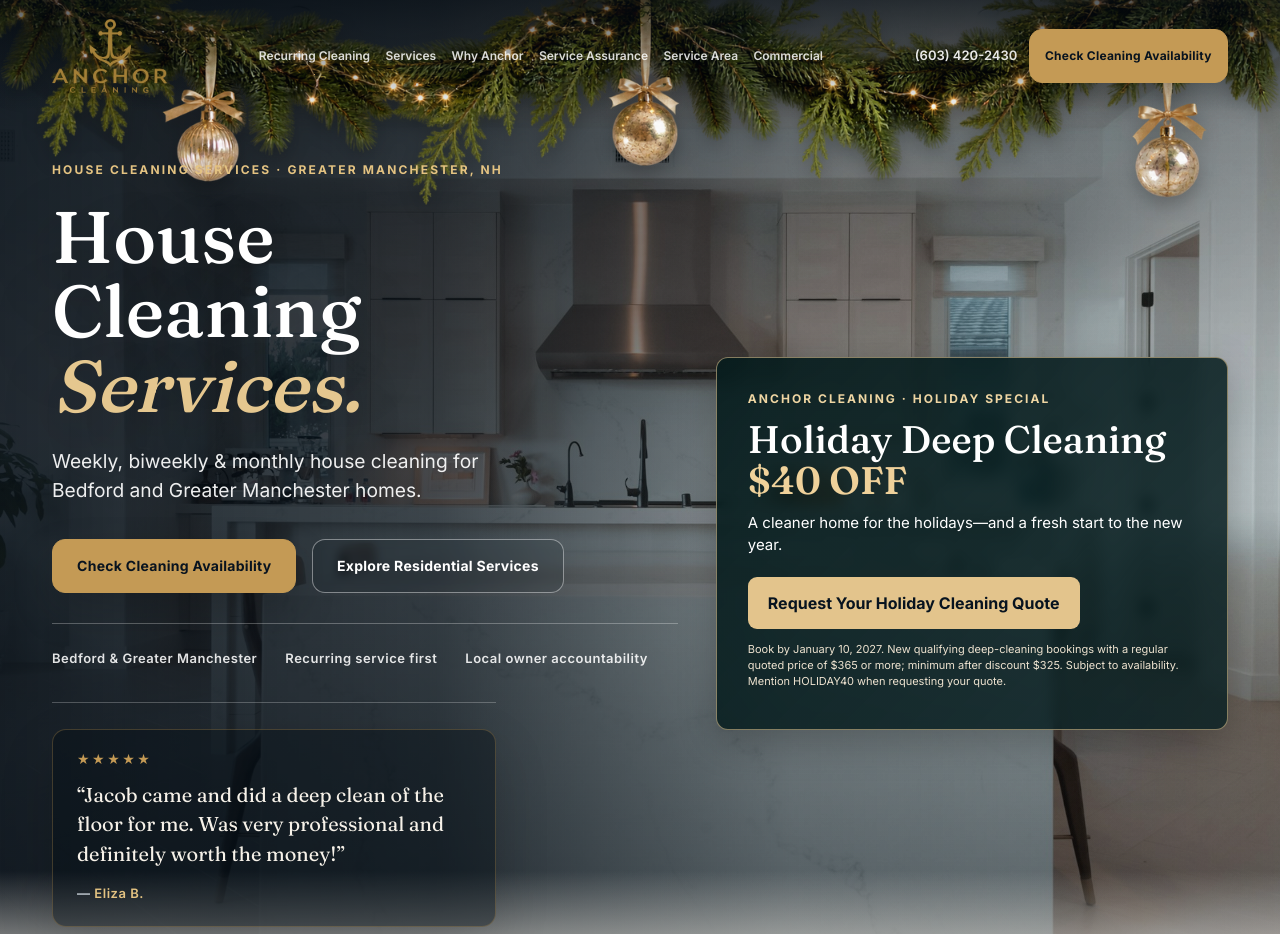
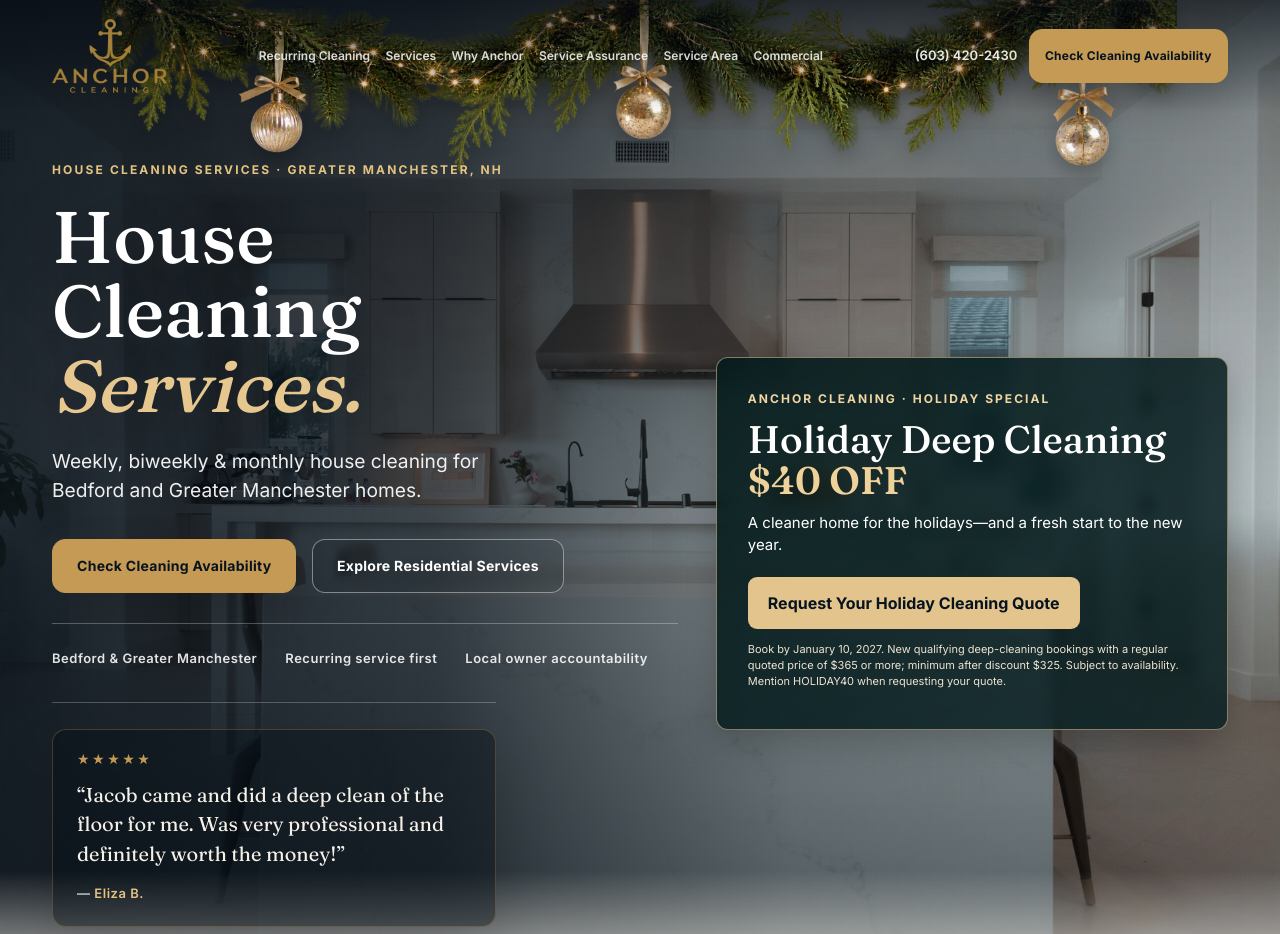
Before and after one commit to pulseforgeatmns-ops/anchor-cleaning, a plain HTML site: page residential/index.html in a window 1280 px wide. Shown: the top 934 px of the page. Drawn offline with Linux system fonts and the light colour scheme.

Commit message:
Refine holiday garland scale to keep ornaments clear of hero copy

```diff
--- a/residential/index.html
+++ b/residential/index.html
@@ -177,9 +177,9 @@ document.addEventListener('submit', function (event) {
 </style>
 <style id="holiday-photographic-garland">
 /* Photographic transparent PNG: visually draped in the room, never in front of navigation. */
-.hero.holiday-active .holiday-garland-photo{position:absolute;z-index:2;top:0;left:0;width:100%;height:clamp(125px,16vw,230px);pointer-events:none;background-image:url('../assets/anchor-evergreen-garland-2026(1).png');background-repeat:no-repeat;background-size:100% auto;background-position:center top;filter:drop-shadow(0 8px 9px rgba(0,0,0,.24));}
+.hero.holiday-active .holiday-garland-photo{position:absolute;z-index:2;top:0;left:0;width:100%;height:clamp(125px,16vw,230px);pointer-events:none;background-image:url('../assets/anchor-evergreen-garland-2026(1).png');background-repeat:no-repeat;background-size:84% auto;background-position:center top;filter:drop-shadow(0 8px 9px rgba(0,0,0,.24));}
 .hero.holiday-active .hero-inner{position:relative;z-index:3}
-@media(max-width:700px){.hero.holiday-active .holiday-garland-photo{height:105px;background-size:auto 105px;background-position:center top;opacity:.92}}
+@media(max-width:700px){.hero.holiday-active .holiday-garland-photo{height:90px;background-size:auto 90px;background-position:center top;opacity:.92}}
 </style>
 </head>
 <body>
```
